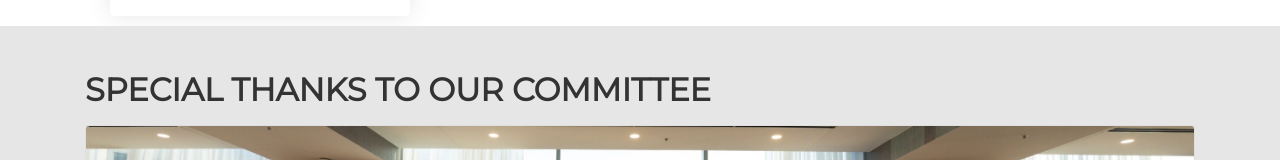
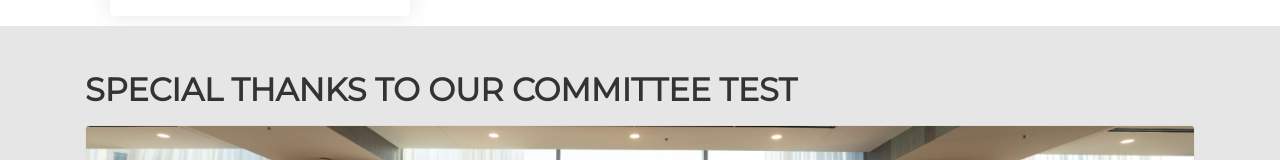
Before and after one commit to lettman1/naycstatic, a plain HTML site: page ministry-staff.html in a window 1280 px wide. Shown: the part 1571-1731 px from the top of the page. Drawn offline with nearby package versions, Linux system fonts and the light colour scheme.

Commit message:
Update ministry-staff.html

```diff
--- a/ministry-staff.html
+++ b/ministry-staff.html
@@ -193,7 +193,7 @@
             <div class="section2-block bg-full pb-5">
                 <div class="row pt-5">
                     <div class="col-md-12">
-                        <h2 class="gen-title"><strong>SPECIAL THANKS TO OUR COMMITTEE</strong></h2>
+                        <h2 class="gen-title"><strong>SPECIAL THANKS TO OUR COMMITTEE TEST</strong></h2>
                     </div>
                 </div>
                 <div class="row pt-2 pb-5">
```
